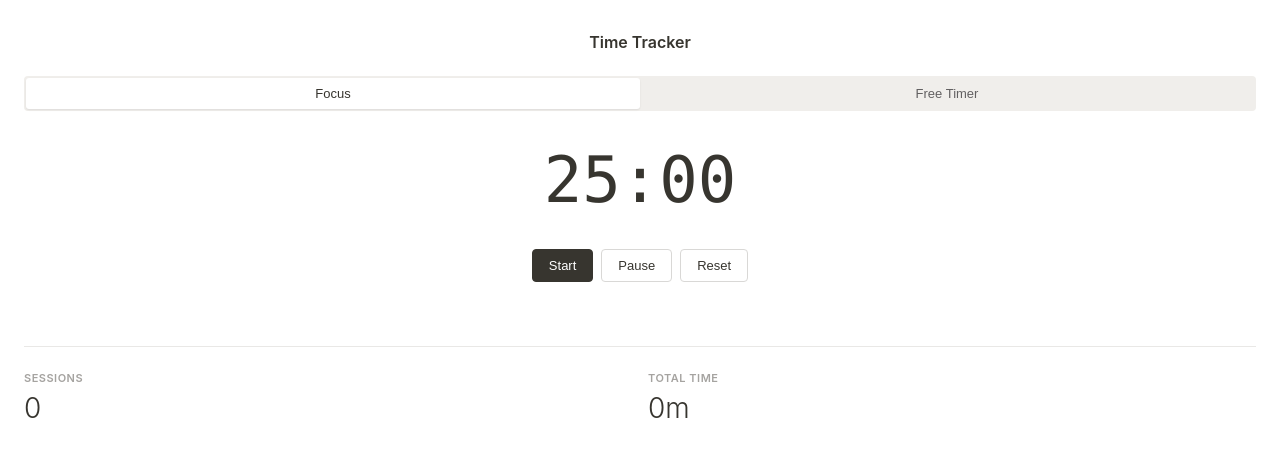
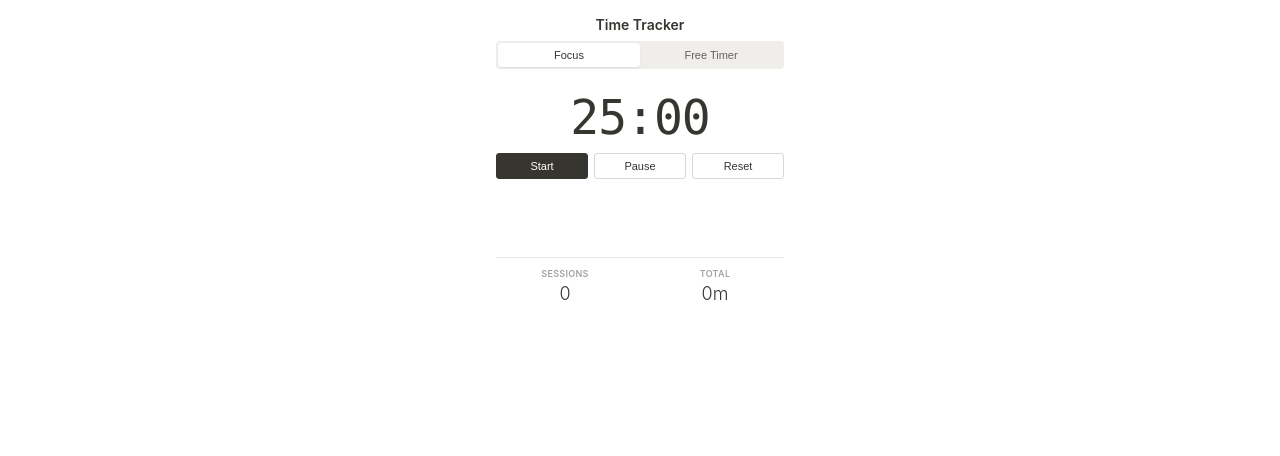
Before and after one commit to catpuke69/time-tracker, a plain HTML site: page embed.html in a window 1280 px wide. Drawn offline with Linux system fonts and the light colour scheme.

Commit message:
Make timer compact square footprint with centered stats

```diff
--- a/embed.html
+++ b/embed.html
@@ -6,27 +6,31 @@
     <title>Time Tracker</title>
     <style>
         * { margin: 0; padding: 0; box-sizing: border-box; }
-        body { font-family: -apple-system, BlinkMacSystemFont, 'Segoe UI', sans-serif; background: #fff; }
-        .container { width: 100%; background: #fff; padding: 32px 24px; text-align: center; }
-        .title { font-size: 16px; font-weight: 600; color: #37352f; margin-bottom: 24px; }
-        .toggle { display: flex; gap: 0; margin-bottom: 24px; background: #f0eeeb; border-radius: 4px; padding: 2px; }
-        .toggle button { flex: 1; padding: 8px 12px; border: none; background: transparent; border-radius: 3px; cursor: pointer; font-size: 13px; font-weight: 500; color: #626061; transition: 0.15s; }
+        body { font-family: -apple-system, BlinkMacSystemFont, 'Segoe UI', 'Helvetica Neue', sans-serif; background: #fff; }
+        .embed-container { width: 320px; margin: 0 auto; background: #fff; padding: 16px; aspect-ratio: 1; display: flex; flex-direction: column; }
+        .timer-wrapper { width: 100%; text-align: center; display: flex; flex-direction: column; justify-content: space-between; height: 100%; }
+        .title { font-size: 14px; font-weight: 600; color: #37352f; margin-bottom: 8px; }
+        .toggle { display: flex; gap: 0; background: #f0eeeb; border-radius: 4px; padding: 2px; width: 100%; margin-bottom: 12px; }
+        .toggle button { flex: 1; padding: 6px 8px; border: none; background: transparent; border-radius: 3px; cursor: pointer; font-size: 11px; font-weight: 500; color: #626061; transition: 0.15s; }
         .toggle button.active { background: #fff; color: #37352f; box-shadow: 0 1px 2px rgba(0,0,0,0.08); }
-        .timer { font-size: 64px; font-weight: 300; color: #37352f; margin: 32px 0; font-family: 'SF Mono', Monaco, monospace; }
-        .buttons { display: flex; gap: 8px; justify-content: center; margin-bottom: 24px; }
-        .btn { padding: 8px 16px; border: 1px solid #d9d8d6; background: #fff; border-radius: 4px; font-size: 13px; font-weight: 500; color: #37352f; cursor: pointer; transition: 0.15s; }
+        .toggle button:hover:not(.active) { background: rgba(255,255,255,0.4); color: #37352f; }
+        .timer { font-size: 48px; font-weight: 300; color: #37352f; margin: 8px 0; font-family: 'SF Mono', Monaco, monospace; letter-spacing: -1px; }
+        .buttons { display: flex; gap: 6px; justify-content: center; margin-bottom: 10px; }
+        .btn { padding: 6px 12px; border: 1px solid #d9d8d6; background: #fff; border-radius: 3px; font-size: 11px; font-weight: 500; color: #37352f; cursor: pointer; transition: 0.15s; flex: 1; }
         .btn:hover { background: #f7f6f3; border-color: #ccc; }
+        .btn:active { background: #ede6df; }
         .btn.primary { background: #37352f; color: #fff; border-color: #37352f; }
         .btn.primary:hover { background: #4a473f; }
-        .status { font-size: 12px; color: #a5a3a0; margin: 16px 0; min-height: 16px; }
-        .stats { display: grid; grid-template-columns: 1fr 1fr; gap: 16px; margin-top: 24px; padding-top: 24px; border-top: 1px solid #e9e8e6; }
-        .stat { text-align: left; }
-        .stat-label { font-size: 11px; color: #a5a3a0; text-transform: uppercase; letter-spacing: 0.5px; font-weight: 600; margin-bottom: 6px; }
-        .stat-value { font-size: 28px; font-weight: 300; color: #37352f; }
+        .status { font-size: 10px; color: #a5a3a0; min-height: 14px; margin-bottom: 4px; }
+        .stats { display: flex; gap: 12px; margin-top: auto; padding-top: 10px; border-top: 1px solid #e9e8e6; justify-content: space-around; }
+        .stat { text-align: center; flex: 1; }
+        .stat-label { font-size: 9px; color: #a5a3a0; text-transform: uppercase; letter-spacing: 0.3px; font-weight: 600; margin-bottom: 4px; }
+        .stat-value { font-size: 18px; font-weight: 300; color: #37352f; }
     </style>
 </head>
 <body>
-    <div class="container">
+    <div class="embed-container">
+        <div class="timer-wrapper">
             <div class="title">Time Tracker</div>
             <div class="toggle">
                 <button class="active" id="mode-classic">Focus</button>
@@ -45,8 +49,9 @@
                     <div class="stat-value" id="sessions">0</div>
                 </div>
                 <div class="stat">
-                <div class="stat-label">Total Time</div>
+                    <div class="stat-label">Total</div>
                     <div class="stat-value" id="total">0m</div>
+                </div>
             </div>
         </div>
     </div>
```
Lines whose indentation alone changed are shown as unchanged.
